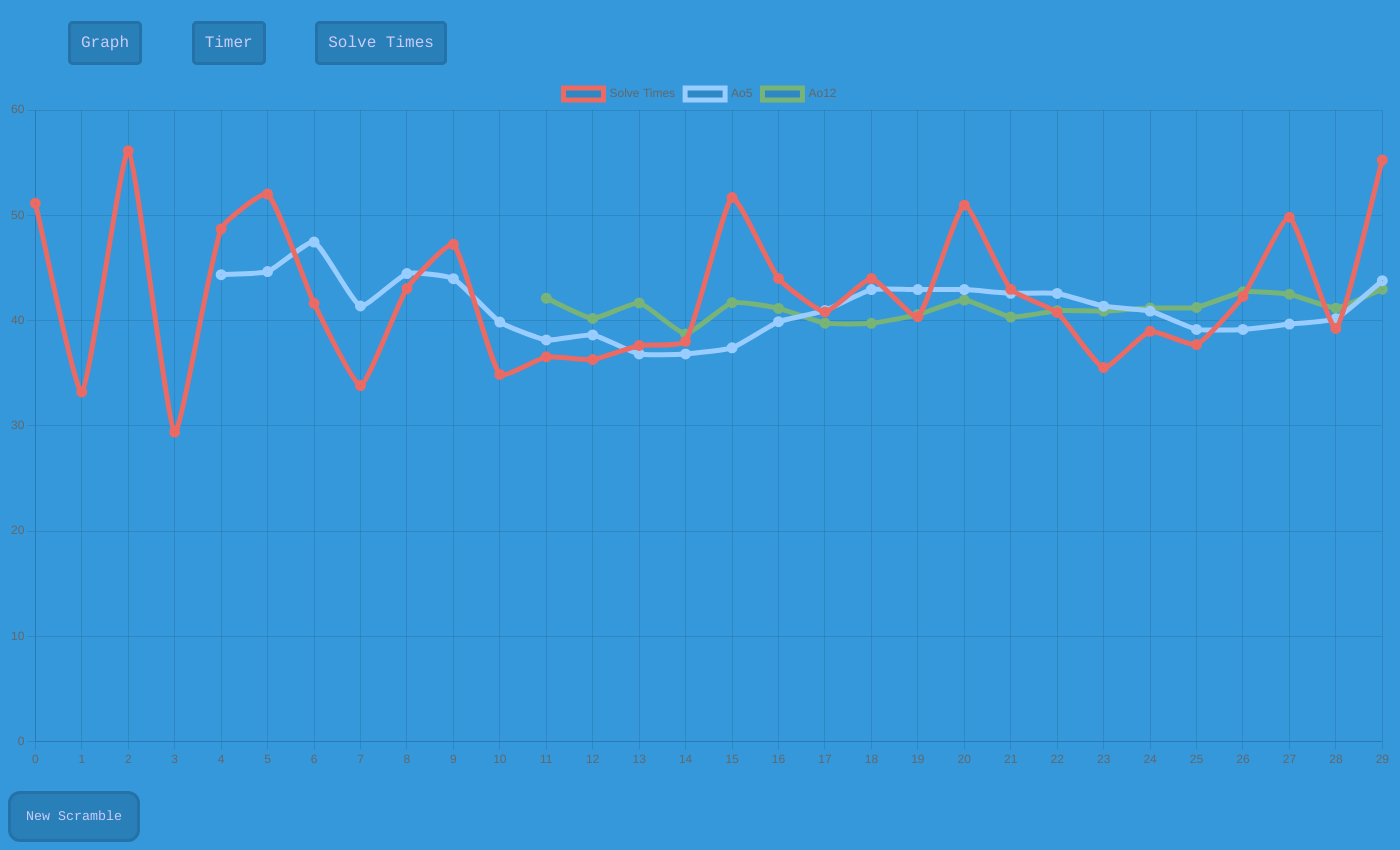
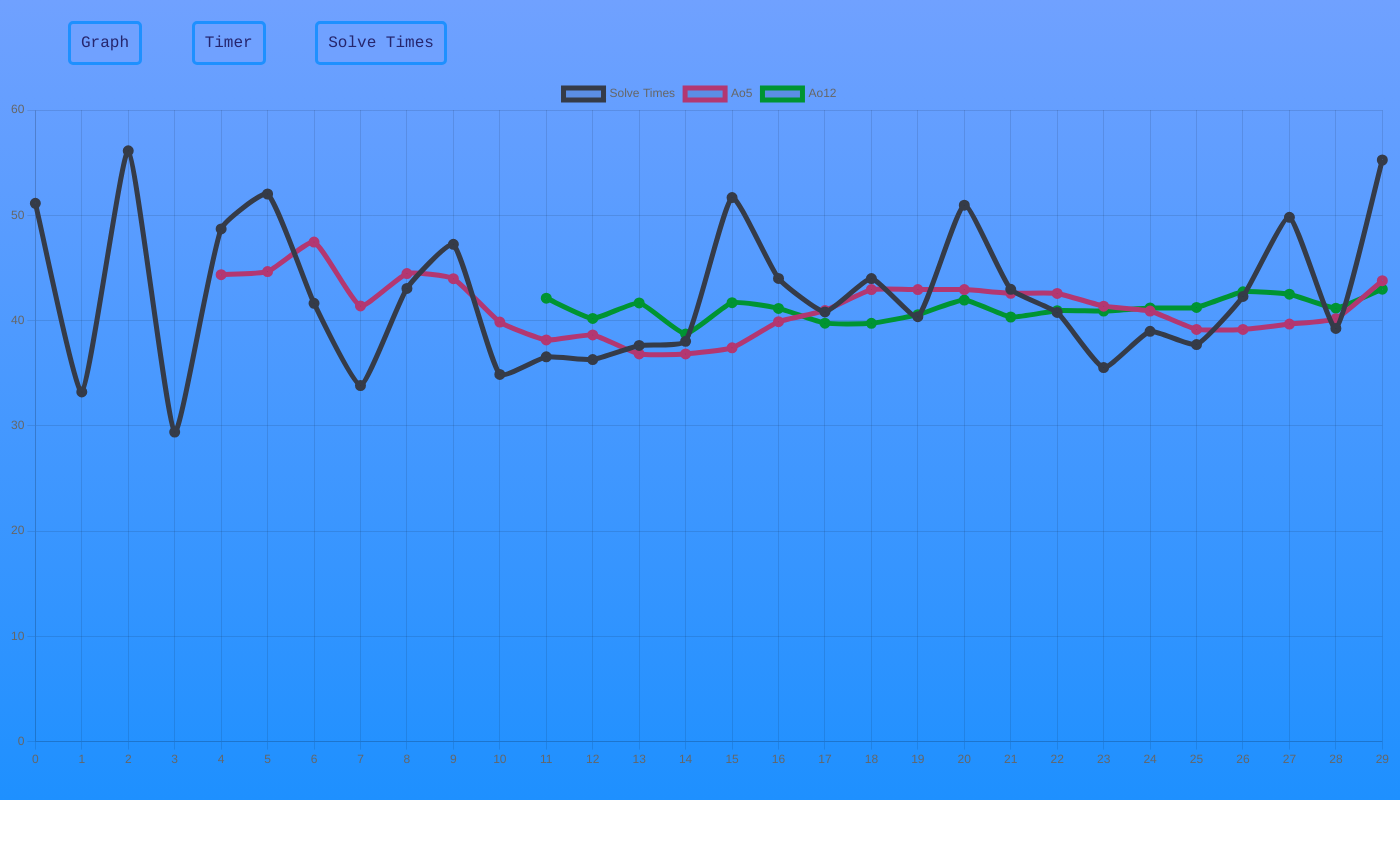
Before and after one commit to Effie330/Cube-Timer, an Electron app: page graphTab.html in a window 1400 px wide. After the commit the page ends 800 px from the top, so only its background shows below. Drawn offline with nearby package versions, Linux system fonts and the light colour scheme.

Commit message:
gradient, color changes, cleanup un-used code,

```diff
--- a/graphTab.html
+++ b/graphTab.html
@@ -22,6 +22,9 @@
   </header>
 </head>
 <body>
+  <div class="gradient">
+
+  </div>
   <div>
     <canvas id="CubeTimer" class="chartjs-render-monitor"></canvas>
   </div>
@@ -33,7 +36,7 @@
       FileReader.readAsText(solveTimes);
       */
 
-       let Ao5Length = 5, Ao12Length = 12;
+      let Ao5Length = 5, Ao12Length = 12;
       let rawTimes = [
         51.14,33.22,56.12,29.40,48.70,52.02,41.64,33.82,43.05,47.24,
         34.88,36.55,36.29,37.63,38.03,51.68,44.00,40.82,43.99,40.37,
@@ -155,7 +158,7 @@
           datasets: [{
             lineTension: 0.15,
             label: 'Solve Times',
-            borderColor: 'rgb(235, 106, 100)',
+            borderColor: '#353b48',
             borderWidth: 5,
             data: rawTimes,
           },
@@ -163,7 +166,7 @@
            {
             lineTension: 0.15,
             label: 'Ao5',
-            borderColor: 'rgb(153, 204, 255)',
+            borderColor: '#B33771',
             borderWidth: 5,
             data: Ao5,
           },
@@ -171,7 +174,7 @@
            {
             lineTension: 0.15,
             label: 'Ao12',
-            borderColor: 'rgb(120, 180, 120)',
+            borderColor: '#009432',
             borderWidth: 5,
             data: Ao12,
           }
@@ -185,119 +188,6 @@
           }
         }
       });
-
-       function getScramble(){
-        let scramble= " ";
-        let randomScrambleLength = Math.floor(Math.random() * 5)+10;
-        console.log(randomScrambleLength);
-        let lastMove = -13;
-        let lol = 0;
-        //let duplicateCorrection = 0;
-        for(let i=0; i<randomScrambleLength+lol; i++) {
-          let tempScrambleMoveInt = Math.floor(Math.random()*17);
-
-          if(tempScrambleMoveInt  == lastMove) {
-            tempScrambleMoveInt = 20;
-            lol  += 1;
-            console.log("Scramble int" + tempScrambleMoveInt);
-          }
-          //Some way to check if same move twice in a row
-          switch (tempScrambleMoveInt){
-            case 0:
-              scramble = scramble + " U'",
-              lastMove = 0;
-              break;
-
-            case 1:
-              scramble = scramble + " U",
-              lastMove = 0;
-              break;
-
-            case 2:
-              scramble = scramble + " U2",
-              lastMove = 0;
-              break;
-
-            case 3:
-            scramble = scramble + " B'",
-            lastMove = 1;
-            break;
-
-            case 4: scramble = scramble + " B",
-            lastMove = 1;
-            break;
-
-            case 5: scramble = scramble + " B2",
-            lastMove = 1;
-            break;
-
-            case 6: scramble = scramble + " F'";
-            lastMove = 2;
-            break;
-
-            case 7: scramble = scramble + " F";
-            lastMove = 2;
-            break;
-
-            case 8: scramble = scramble + " F2";
-            lastMove = 2;
-            break;
-
-            case 9: scramble = scramble + " L'";
-            lastMove = 3;
-            break;
-
-            case 10: scramble = scramble + " L";
-            lastMove = 3;
-            break;
-
-            case 11: scramble = scramble + " L2";
-            lastMove = 3;
-            break;
-
-            case 12: scramble = scramble + " R'";
-            lastMove = 4;
-            break;
-
-            case 13: scramble = scramble + " R";
-            lastMove = 4;
-            break;
-
-            case 14: scramble = scramble + " R2";
-            lastMove = 4;
-            break;
-
-            case 15: scramble = scramble + " D'";
-            lastMove = 5;
-            break;
-
-            case 16: scramble = scramble + " D";
-            lastMove = 5;
-            break;
-
-            case 17: scramble = scramble + " D2";
-            lastMove = 5;
-            break;
-
-            case 20:
-            break;
-          }
-
-           /*
-          if(tempScrambleMoveInt == lastMove) {
-            duplicateCorrection += 1;
-            console.log(duplicateCorrection);
-            break;
-          }
-          */
-        }
-
-         document.getElementById("changeScramble").innerHTML = scramble;
-      }
     </script>
-    <div id="changeScramble">
-      <h1></h1>
-    </div>
-    <button onClick="getScramble()", class="btn">New Scramble</button>
   </div>
 </body>
--- a/styles.css
+++ b/styles.css
@@ -6,15 +6,16 @@
 }
 .btn{
   padding: 15px;
-  background-color: #2980b9;
-  color: rgb(203, 203, 248);
+  background-color: #70a1ff;
+  color: rgb(38, 38, 109);
   border-radius: 12px;
-  border: 3px solid #2472a7;
+  border: 3px solid #1e90ff;
   align-items: center;
 }
 
 body {
-  background-color: #3498db;
+  /*background-color: #3498db;*/
+  background-image: linear-gradient(#70a1ff, #1e90ff);
 }
 
 header {
@@ -35,21 +36,22 @@ header {
 }
 
 .navLinks li a {
-  color: rgb(203, 203, 248);
-  background-color: #2980b9;
-  border: 3px solid #2472a7;
+  color: rgb(38, 38, 109);
+  background-color: #70a1ff;
+  border: 3px solid #1e90ff;
   border-radius: 5px;
   padding: 10px 10px;
   transition: all 0.3s ease 0s;
 }
 
 .navLinks li a:hover {
-  border-color: #2980b9;
+  border-color: #1771ca;
+  background-color: #1e90ff;
 }
 
 button {
   padding: 9px 25px;
-  background-color: rgba(0, 136, 160, 1);
+  background-color: #70a1ff;
   border: none;
   border-radius: 5px;
   cursor: pointer;
@@ -57,10 +59,15 @@ button {
 }
 
 button:hover {
-  background-color: rgba(0, 136, 160, 0.8);
+  border-color: #1771ca;
+  background-color: #1e90ff;
 }
 
 a:link { text-decoration: none; }
 a:visited { text-decoration: none; }
 a:hover { text-decoration: none; }
 a:active { text-decoration: none; }
+
+.gradient {
+  background-image: linear-gradient(red, blue);
+}
```
Also changed, not shown: cube timer todo.txt (+9 -6 lines), main.js (+2 -13 lines), timerTab.html (+25 -14 lines).
